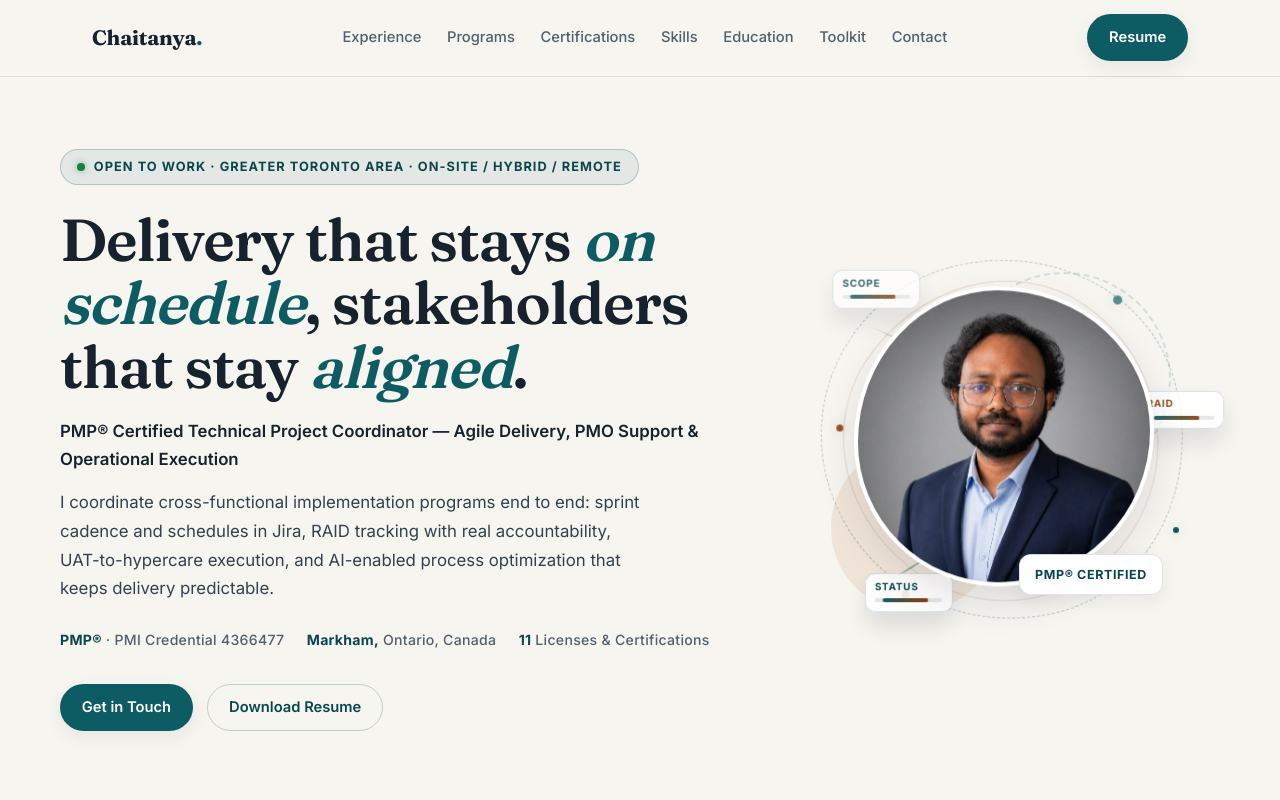
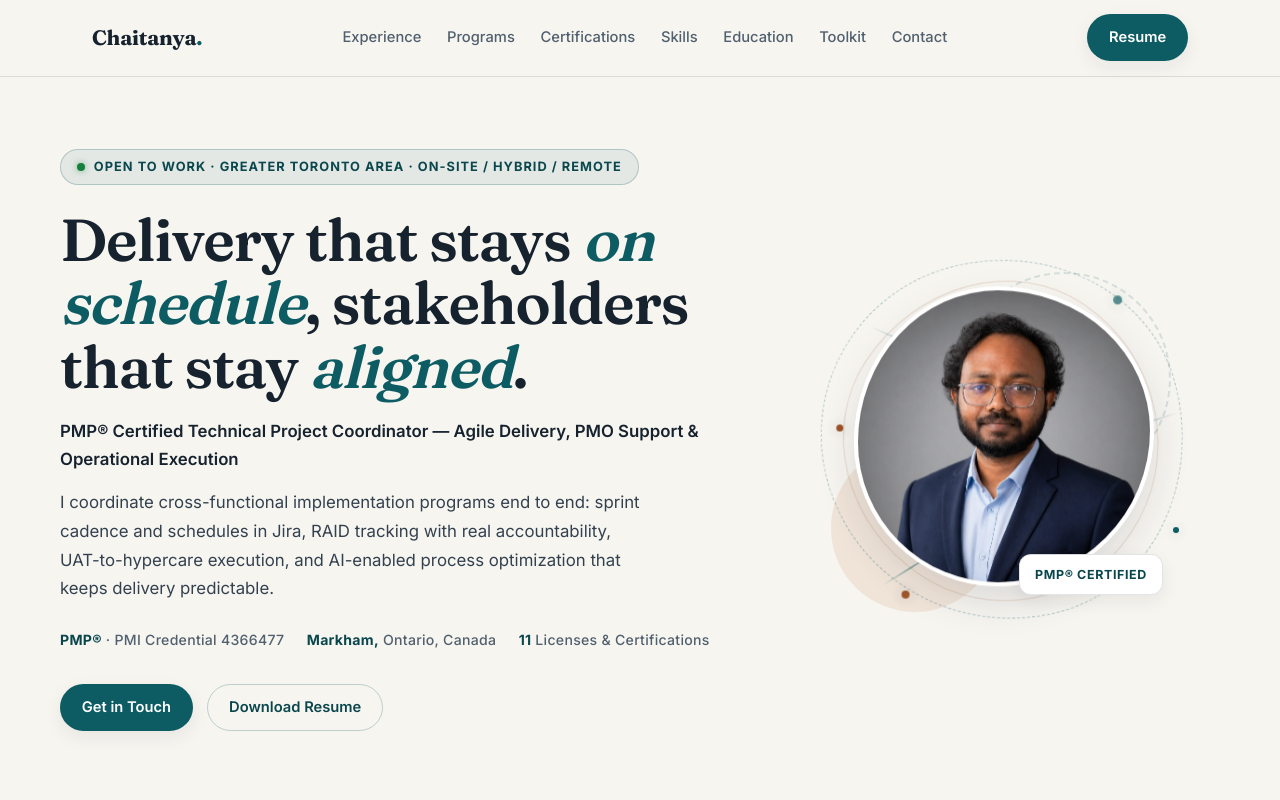
Before and after one commit to cchaitu570www-sudo/Portfolio, a website: page index.html in a window 1280 px wide. Shown: the top 800 px of the page. Drawn offline with Linux system fonts and the light colour scheme.

Commit message:
Remove hero workflow cards

```diff
--- a/index.html
+++ b/index.html
@@ -252,8 +252,7 @@
     .hero-motion-orbit,
     .hero-motion-pulse,
     .hero-motion-dot,
-    .hero-flow-line,
-    .hero-flow-card {
+    .hero-flow-line {
       position: absolute;
       display: block;
       pointer-events: none;
@@ -353,58 +352,6 @@
       animation-delay: 1.6s;
     }
 
-    .hero-flow-card {
-      min-width: 88px;
-      border: 1px solid rgba(13, 92, 99, 0.18);
-      border-radius: 10px;
-      background: rgba(255, 255, 255, 0.9);
-      box-shadow: 0 14px 26px rgba(15, 23, 42, 0.12);
-      padding: 0.48rem 0.58rem 0.52rem;
-      color: var(--accent-deep);
-      font-size: 0.62rem;
-      font-weight: 800;
-      letter-spacing: 0.08em;
-      line-height: 1;
-      text-transform: uppercase;
-      animation: heroFlowCardFloat 5.8s ease-in-out infinite;
-    }
-
-    .hero-flow-card.card-one {
-      top: 4%;
-      left: 3%;
-    }
-
-    .hero-flow-card.card-two {
-      top: 38%;
-      right: -2rem;
-      color: var(--amber);
-      animation-delay: 0.9s;
-    }
-
-    .hero-flow-card.card-three {
-      left: 10%;
-      bottom: 1%;
-      animation-delay: 1.8s;
-    }
-
-    .hero-flow-card .flow-bar {
-      display: block;
-      height: 4px;
-      margin-top: 0.42rem;
-      overflow: hidden;
-      border-radius: 999px;
-      background: rgba(13, 92, 99, 0.13);
-    }
-
-    .hero-flow-card .flow-bar span {
-      display: block;
-      width: 68%;
-      height: 100%;
-      border-radius: inherit;
-      background: linear-gradient(90deg, var(--accent), var(--amber));
-      animation: heroFlowFill 3.2s ease-in-out infinite;
-    }
-
     .hero-portrait {
       width: clamp(220px, 24vw, 300px);
       aspect-ratio: 1 / 1;
@@ -497,16 +444,6 @@
     @keyframes heroFlowLine {
       0%, 100% { opacity: 0.24; transform: var(--line-transform, rotate(0deg)) scaleX(0.55); }
       50% { opacity: 0.86; transform: var(--line-transform, rotate(0deg)) scaleX(1.08); }
-    }
-
-    @keyframes heroFlowCardFloat {
-      0%, 100% { transform: translate3d(0, 0, 0); opacity: 0.78; }
-      50% { transform: translate3d(8px, -8px, 0); opacity: 1; }
-    }
-
-    @keyframes heroFlowFill {
-      0%, 100% { transform: translateX(-28%) scaleX(0.72); }
-      50% { transform: translateX(18%) scaleX(1); }
     }
 
     /* === STATS === */
@@ -1022,8 +959,6 @@
       .hero-motion-pulse,
       .hero-motion-dot,
       .hero-flow-line,
-      .hero-flow-card,
-      .hero-flow-card .flow-bar span,
       .hero-portrait,
       .hero-credential {
         animation: none !important;
@@ -1042,7 +977,6 @@
       .hero-visual { order: -1; }
       .hero-description { margin-left: auto; margin-right: auto; }
       .hero-buttons, .hero-facts { justify-content: center; }
-      .hero-flow-card { min-width: 78px; font-size: 0.56rem; padding: 0.42rem 0.5rem 0.46rem; }
       .hero-flow-line { width: 76px; }
     }
 
@@ -1111,9 +1045,6 @@
         <span class="hero-flow-line line-one"></span>
         <span class="hero-flow-line line-two"></span>
         <span class="hero-flow-line line-three"></span>
-        <span class="hero-flow-card card-one">Scope<span class="flow-bar"><span></span></span></span>
-        <span class="hero-flow-card card-two">RAID<span class="flow-bar"><span></span></span></span>
-        <span class="hero-flow-card card-three">Status<span class="flow-bar"><span></span></span></span>
       </div>
       <div class="hero-portrait">
         <picture>
```
Also changed, not shown: tests/portfolio.spec.ts (+9 -7 lines).
